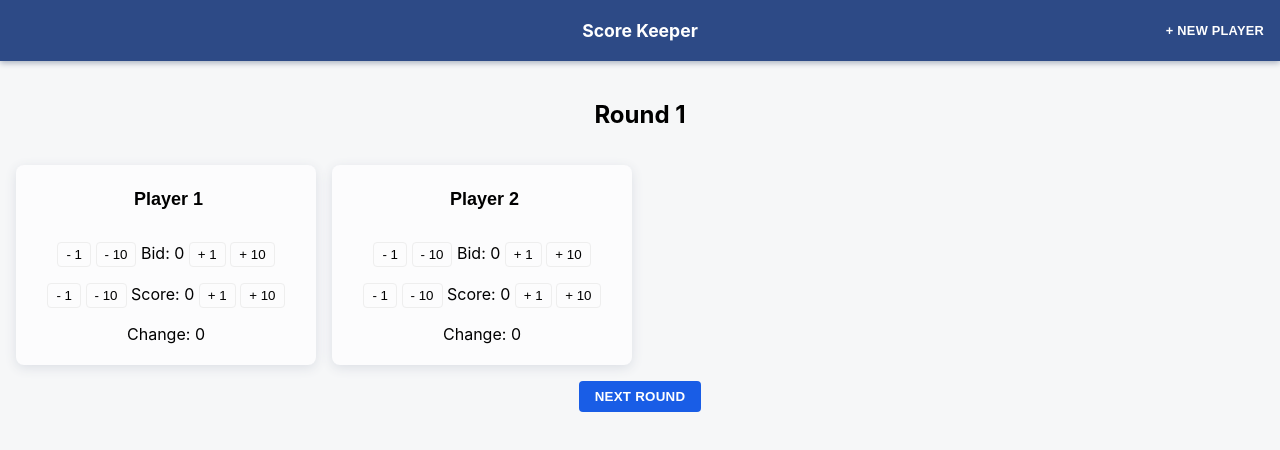
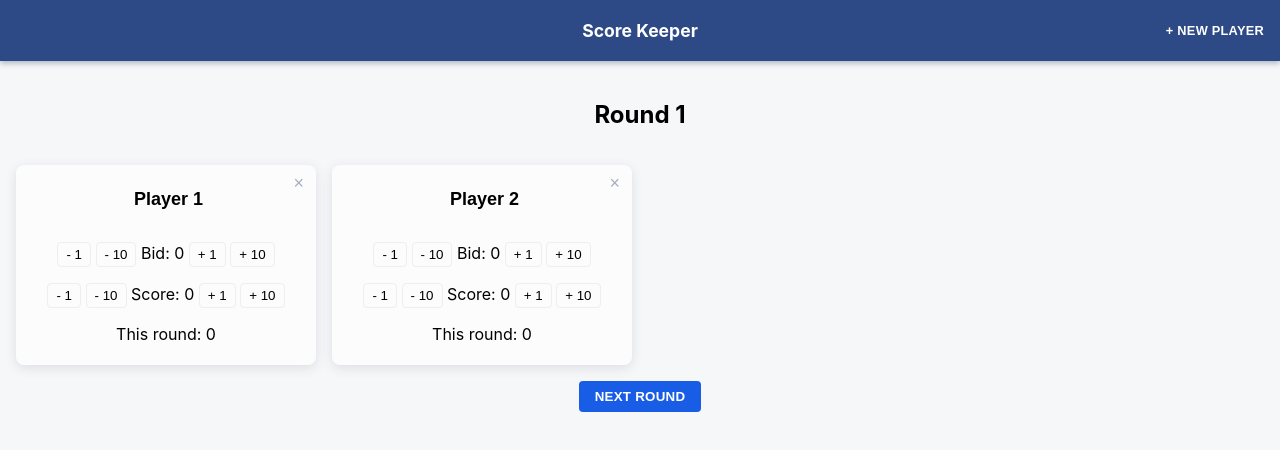
Before and after one commit to chrisuworld/score-keeper, a React (Create React App) app: page / in a window 1280 px wide. Shown: the top 450 px of the page. Built offline with nearby package versions, Linux system fonts and the light colour scheme.

Commit message:
Add removePlayer functionality

```diff
--- a/src/App.js
+++ b/src/App.js
@@ -11,6 +11,7 @@ function App () {
     setPlayerScore,
     startNextRound,
     addPlayer,
+    removePlayer,
     setPlayerName
   } = usePlayers()
   const [round, setRound] = useState(1)
@@ -33,6 +34,7 @@ function App () {
               setBid={setPlayerBid}
               setScore={setPlayerScore}
               setName={setPlayerName}
+              removePlayer={removePlayer}
             />
           ))}
         </div>
--- a/src/PlayerCard.css
+++ b/src/PlayerCard.css
@@ -3,6 +3,7 @@
   box-shadow: 0 3px 12px 0 hsl(220, 15%, 88%);
   padding: 1rem;
   background-color: hsl(220, 15%, 99%);
+  position: relative;
 }
 .PlayerCard > div {
   padding: 0.5rem 0;
@@ -26,3 +27,19 @@ button {
   border: 1px solid #eee;
   background-color: transparent;
 }
+
+.deleteButton {
+  border: none;
+  color: hsl(220, 15%, 70%);
+  font-size: 1.125rem;
+  position: absolute;
+  top: 0.25rem;
+  right: 0.25rem;
+}
+
+.green {
+  color: green;
+}
+.red {
+  color: crimson;
+}
--- a/src/PlayerCard.js
+++ b/src/PlayerCard.js
@@ -1,14 +1,27 @@
 import React from 'react'
 import './PlayerCard.css'
 
-export default function PlayerCard ({ player, setBid, setScore, setName }) {
+export default function PlayerCard ({
+  player,
+  setBid,
+  setScore,
+  setName,
+  removePlayer
+}) {
   const { id, name, bid, score, prevScore } = player
   const changeBid = delta => setBid(id, bid + delta)
   const changeScore = delta => setScore(id, score + delta)
   const changeName = event => setName(id, event.target.value)
 
+  const scoreDiff = score - prevScore
+  const diffClass = scoreDiff > 0 ? 'green' : scoreDiff < 0 ? 'red' : ''
+
   return (
     <section className='PlayerCard'>
+      <button className='deleteButton' onClick={() => removePlayer(id)}>
+        &times;
+      </button>
+
       <input
         type='text'
         value={name}
@@ -27,7 +40,7 @@ export default function PlayerCard ({ player, setBid, setScore, setName }) {
         <button onClick={() => changeScore(1)}>+ 1</button>{' '}
         <button onClick={() => changeScore(10)}>+ 10</button>
       </div>
-      <div>Change: {score - prevScore}</div>
+      <div className={diffClass}>This round: {scoreDiff}</div>
     </section>
   )
 }
--- a/src/usePlayers.js
+++ b/src/usePlayers.js
@@ -69,6 +69,11 @@ export default function usePlayers (initialState = defaultState) {
     newPlayers.set(id, player)
     setPlayers(newPlayers)
   }
+  const removePlayer = id => {
+    const newPlayers = new Map([...players])
+    newPlayers.delete(id)
+    setPlayers(newPlayers)
+  }
 
   return {
     players,
@@ -76,6 +81,7 @@ export default function usePlayers (initialState = defaultState) {
     setPlayerScore,
     startNextRound,
     addPlayer,
+    removePlayer,
     setPlayerName
   }
 }
```
